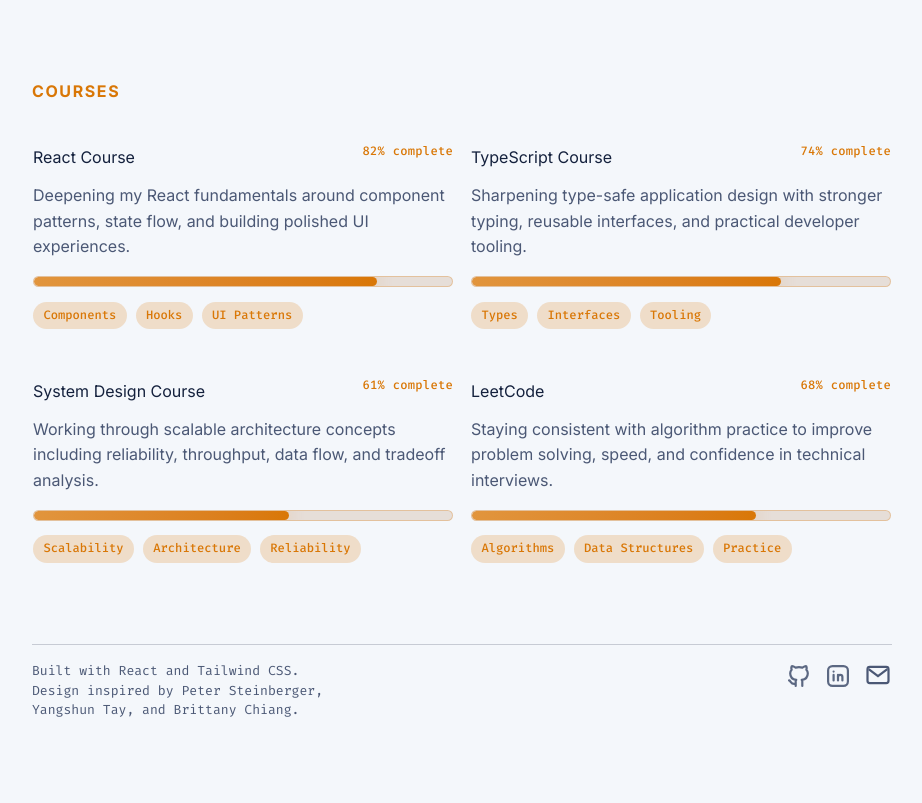
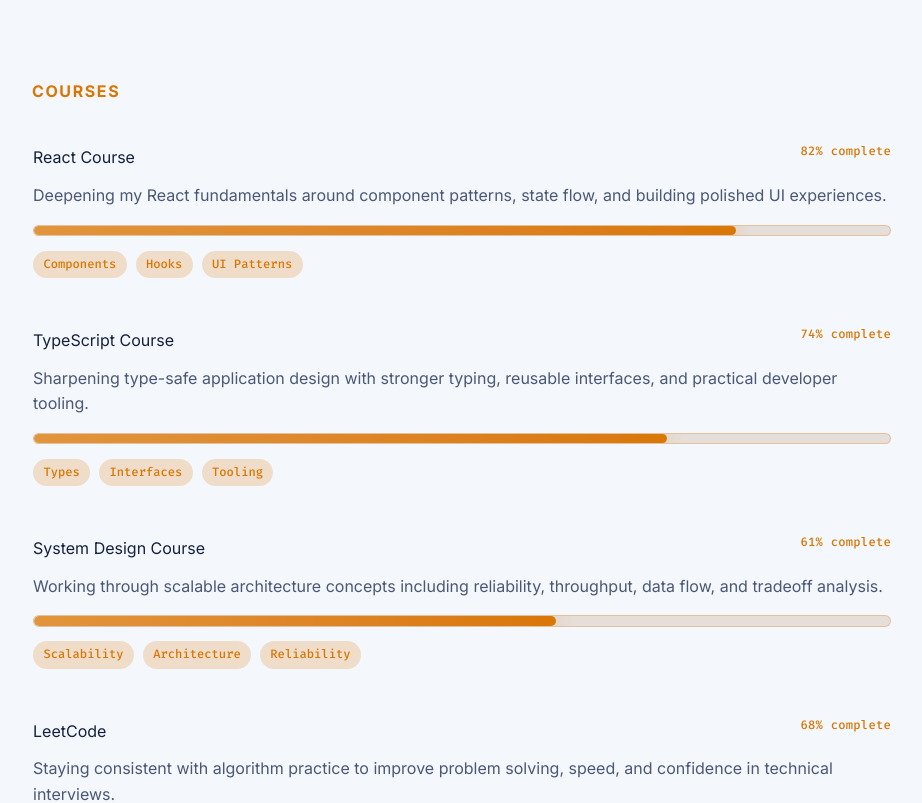
Before and after one commit to kurtluu/portfolio, a React (Vite) app in the folder react-ts-site/: page / in a window 1280 px wide. Shown: the part 2322-3125 px from the top of the page, without its empty margins (178-1100 px from the left). Built offline with nearby package versions, Linux system fonts and the light colour scheme.

Commit message:
Use single-column layout for courses

```diff
--- a/react-ts-site/src/styles.css
+++ b/react-ts-site/src/styles.css
@@ -527,7 +527,7 @@
 
 .courses-grid {
   display: grid;
-  grid-template-columns: repeat(2, minmax(0, 1fr));
+  grid-template-columns: 1fr;
   gap: 1rem;
 }
 
@@ -696,10 +696,6 @@
     gap: 0.9rem;
   }
 
-  .courses-grid {
-    grid-template-columns: 1fr;
-  }
-
   .timeline-logo-wrap {
     grid-column: 1;
     grid-row: 1;
```
